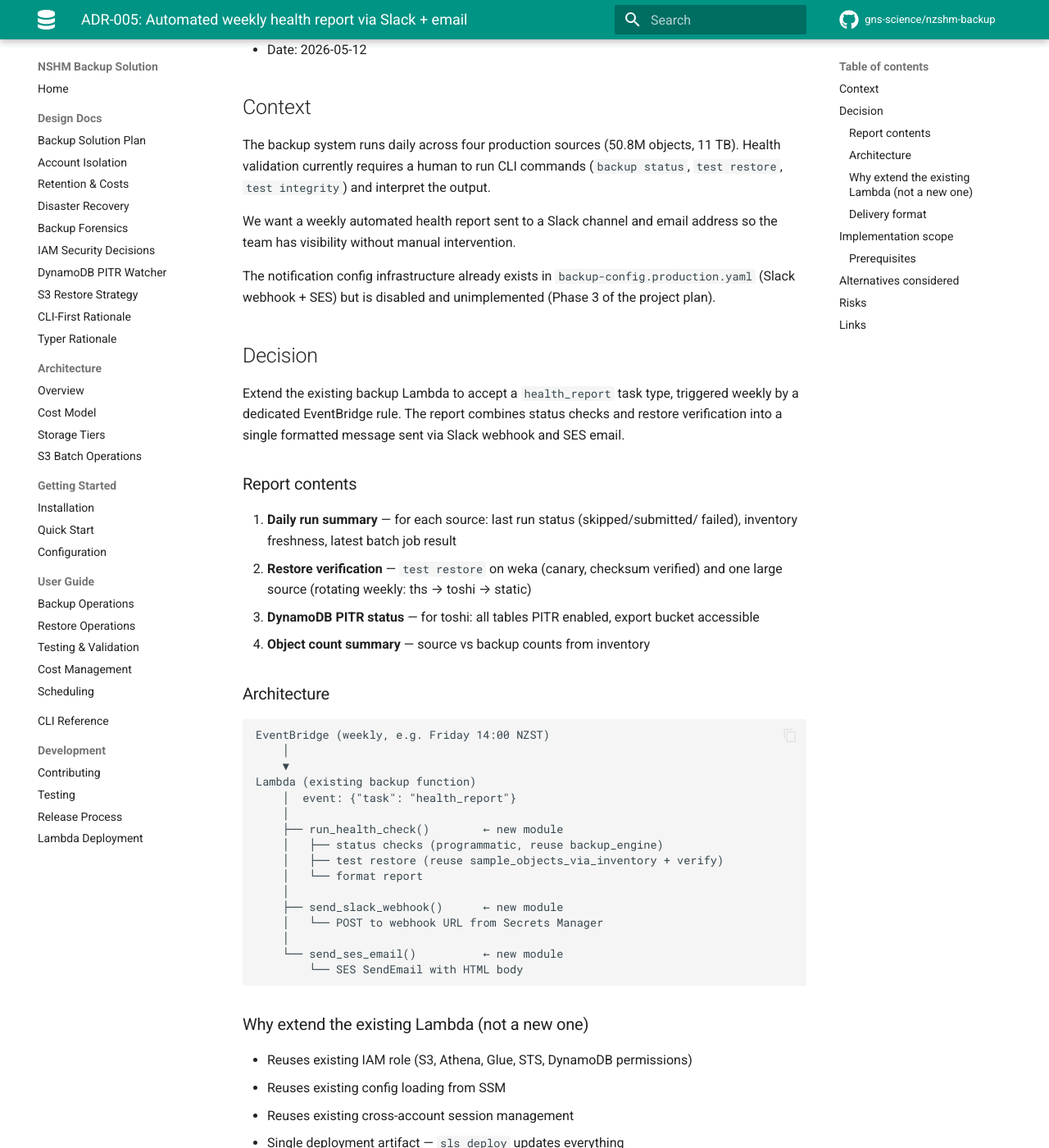
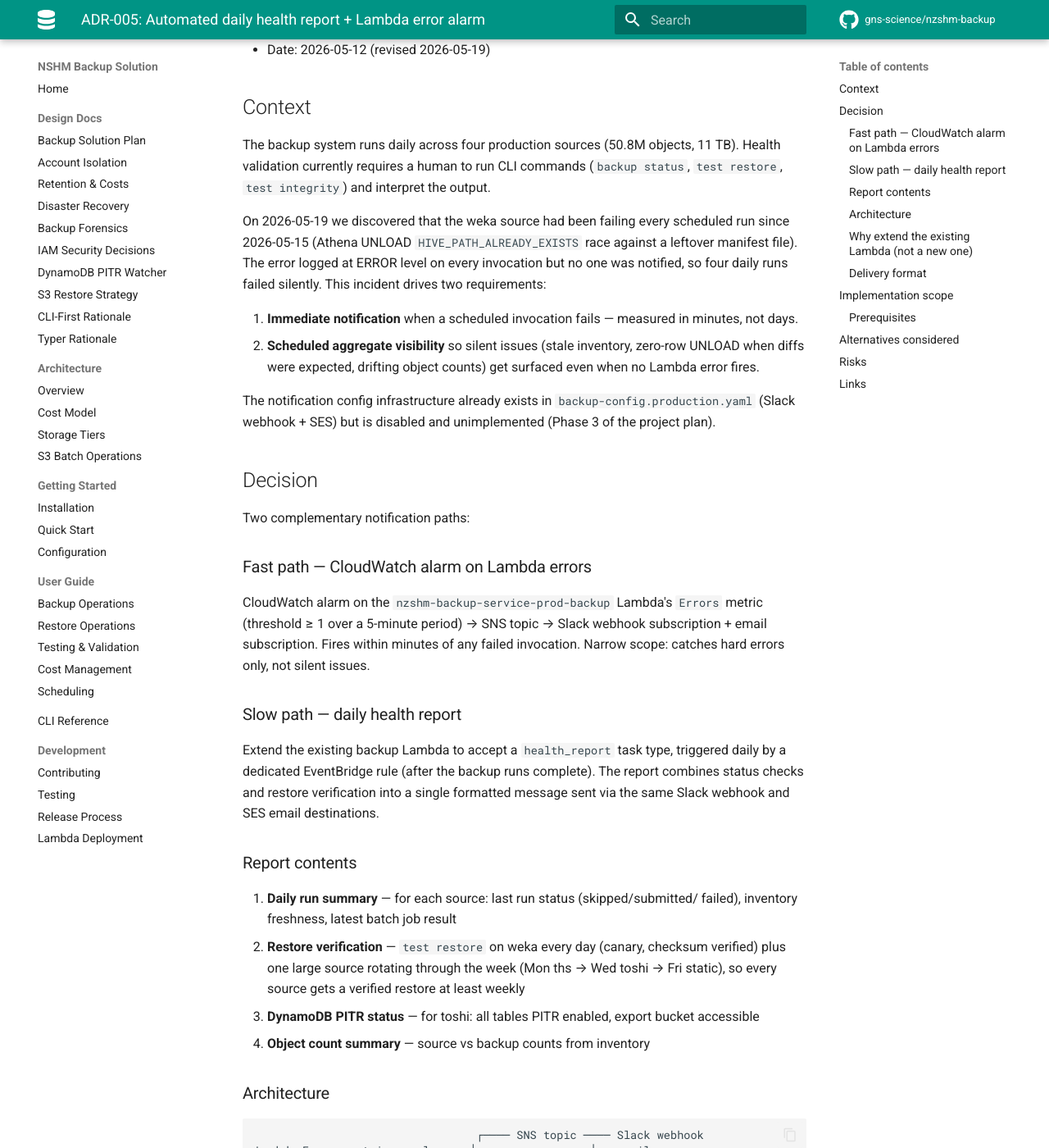
Before and after one commit to GNS-Science/aws-snapshot, an MkDocs documentation site: the page built from docs/design/adr/ADR-005-weekly-health-report.md, in a window 1280 px wide and 1400 px high, scrolled down 207 px. Shown: the whole window at 82% size. Built offline with MkDocs 1.6.1 and Material for MkDocs 9.7.7, drawn with Linux system fonts in a browser that asks for light colours; comment, search, counter and statistics services are not loaded; the version menu is left out; some of the changed text lies outside the part shown.

Commit message:
docs: ADR-005 — revise notification design after weka silent-failure incident
Weka backups failed every scheduled run from 2026-05-15 to 2026-05-19
(Athena UNLOAD race against a stale manifest file) with no alerting.
Revisions to ADR-005:

- Cadence: weekly → daily (a 7-day notification gap is unacceptable for
  a system running daily).
- Add CloudWatch Lambda errors alarm → SNS as a complementary fast path
  alongside the daily report (was previously dismissed as an
  alternative; reframed as the per-failure layer).
- Restore-verification rotation: weka daily canary, one large source
  rotating Mon/Wed/Fri so every source gets verified at least weekly.
- Update Phase 3 plan to reflect the two notification paths.

````diff
--- a/docs/design/adr/ADR-005-weekly-health-report.md
+++ b/docs/design/adr/ADR-005-weekly-health-report.md
@@ -1,7 +1,7 @@
-# ADR-005: Automated weekly health report via Slack + email
+# ADR-005: Automated daily health report + Lambda error alarm
 
 - Status: Proposed
-- Date: 2026-05-12
+- Date: 2026-05-12 (revised 2026-05-19)
 
 ## Context
 
@@ -9,8 +9,17 @@ The backup system runs daily across four production sources (50.8M objects,
 11 TB). Health validation currently requires a human to run CLI commands
 (`backup status`, `test restore`, `test integrity`) and interpret the output.
 
-We want a weekly automated health report sent to a Slack channel and email
-address so the team has visibility without manual intervention.
+On 2026-05-19 we discovered that the weka source had been failing every
+scheduled run since 2026-05-15 (Athena UNLOAD `HIVE_PATH_ALREADY_EXISTS`
+race against a leftover manifest file). The error logged at ERROR level
+on every invocation but no one was notified, so four daily runs failed
+silently. This incident drives two requirements:
+
+1. **Immediate notification** when a scheduled invocation fails — measured
+   in minutes, not days.
+2. **Scheduled aggregate visibility** so silent issues (stale inventory,
+   zero-row UNLOAD when diffs were expected, drifting object counts) get
+   surfaced even when no Lambda error fires.
 
 The notification config infrastructure already exists in
 `backup-config.production.yaml` (Slack webhook + SES) but is disabled and
@@ -18,17 +27,32 @@ unimplemented (Phase 3 of the project plan).
 
 ## Decision
 
+Two complementary notification paths:
+
+### Fast path — CloudWatch alarm on Lambda errors
+
+CloudWatch alarm on the `nzshm-backup-service-prod-backup` Lambda's
+`Errors` metric (threshold ≥ 1 over a 5-minute period) → SNS topic →
+Slack webhook subscription + email subscription. Fires within minutes
+of any failed invocation. Narrow scope: catches hard errors only, not
+silent issues.
+
+### Slow path — daily health report
+
 Extend the existing backup Lambda to accept a `health_report` task type,
-triggered weekly by a dedicated EventBridge rule. The report combines
-status checks and restore verification into a single formatted message
-sent via Slack webhook and SES email.
+triggered daily by a dedicated EventBridge rule (after the backup runs
+complete). The report combines status checks and restore verification
+into a single formatted message sent via the same Slack webhook and SES
+email destinations.
 
 ### Report contents
 
 1. **Daily run summary** — for each source: last run status (skipped/submitted/
    failed), inventory freshness, latest batch job result
-2. **Restore verification** — `test restore` on weka (canary, checksum verified)
-   and one large source (rotating weekly: ths → toshi → static)
+2. **Restore verification** — `test restore` on weka every day (canary,
+   checksum verified) plus one large source rotating through the week
+   (Mon ths → Wed toshi → Fri static), so every source gets a verified
+   restore at least weekly
 3. **DynamoDB PITR status** — for toshi: all tables PITR enabled, export
    bucket accessible
 4. **Object count summary** — source vs backup counts from inventory
@@ -36,10 +60,13 @@ sent via Slack webhook and SES email.
 ### Architecture
 
 ```
-EventBridge (weekly, e.g. Friday 14:00 NZST)
-    │
-    ▼
-Lambda (existing backup function)
+                                 ┌──── SNS topic ──── Slack webhook
+Lambda Errors metric ── alarm ──┤                 └── email
+                                 │
+EventBridge (daily, ~14:00 NZST) │
+    │                            │
+    ▼                            │
+Lambda (existing backup function)│
     │  event: {"task": "health_report"}
     │
     ├── run_health_check()        ← new module
@@ -74,11 +101,14 @@ SES from `noreply-backup@<domain>` to configured recipients.
 
 | Component | File | Effort |
 |-----------|------|--------|
+| CloudWatch alarm + SNS topic | `serverless.yml` (resources block) | Small |
+| SNS → Slack subscription | Lambda subscriber or AWS Chatbot | Small |
+| SNS → email subscription | `serverless.yml` (manual confirm step) | Trivial |
 | Health check runner | `src/nzshm_backup/health_report.py` (new) | Medium |
 | Slack sender | `src/nzshm_backup/notifications/slack.py` (new) | Small |
 | SES sender | `src/nzshm_backup/notifications/ses.py` (new) | Small |
 | Lambda handler extension | `src/nzshm_backup/lambda_handler.py` | Small |
-| EventBridge rule | `backup schedule add --source health --frequency weekly` | Trivial |
+| EventBridge rule | `backup schedule add --source health --frequency daily` | Trivial |
 | Config enablement | `backup-config.production.yaml` notifications section | Trivial |
 | SES domain verification | AWS console / CLI (one-time) | Small |
 | Slack webhook setup | Slack app config + Secrets Manager (one-time) | Small |
@@ -97,8 +127,13 @@ SES from `noreply-backup@<domain>` to configured recipients.
    loading, and cross-account session setup. More deployment surface.
 2. **CodeBuild + CLI** — runs the actual CLI commands and pipes output.
    Simpler but not serverless, harder to format for Slack/email.
-3. **CloudWatch Alarm + SNS** — monitors Lambda errors/invocations only.
-   No restore verification, no object counts, no formatted report.
+3. **CloudWatch alarm alone** — fast but narrow: only catches hard Lambda
+   errors, misses silent issues (stale inventory, zero-row UNLOAD when
+   diffs were expected, drift). Adopted as the fast path *alongside* the
+   daily report, not as an alternative.
+4. **Weekly report only** (original proposal) — rejected after the
+   2026-05-19 weka incident demonstrated that a 7-day notification gap
+   is unacceptable for a system running daily.
 
 ## Risks
 
````
Also changed, not shown: docs/design/backup-solution-plan.md (+2 -1 lines).
